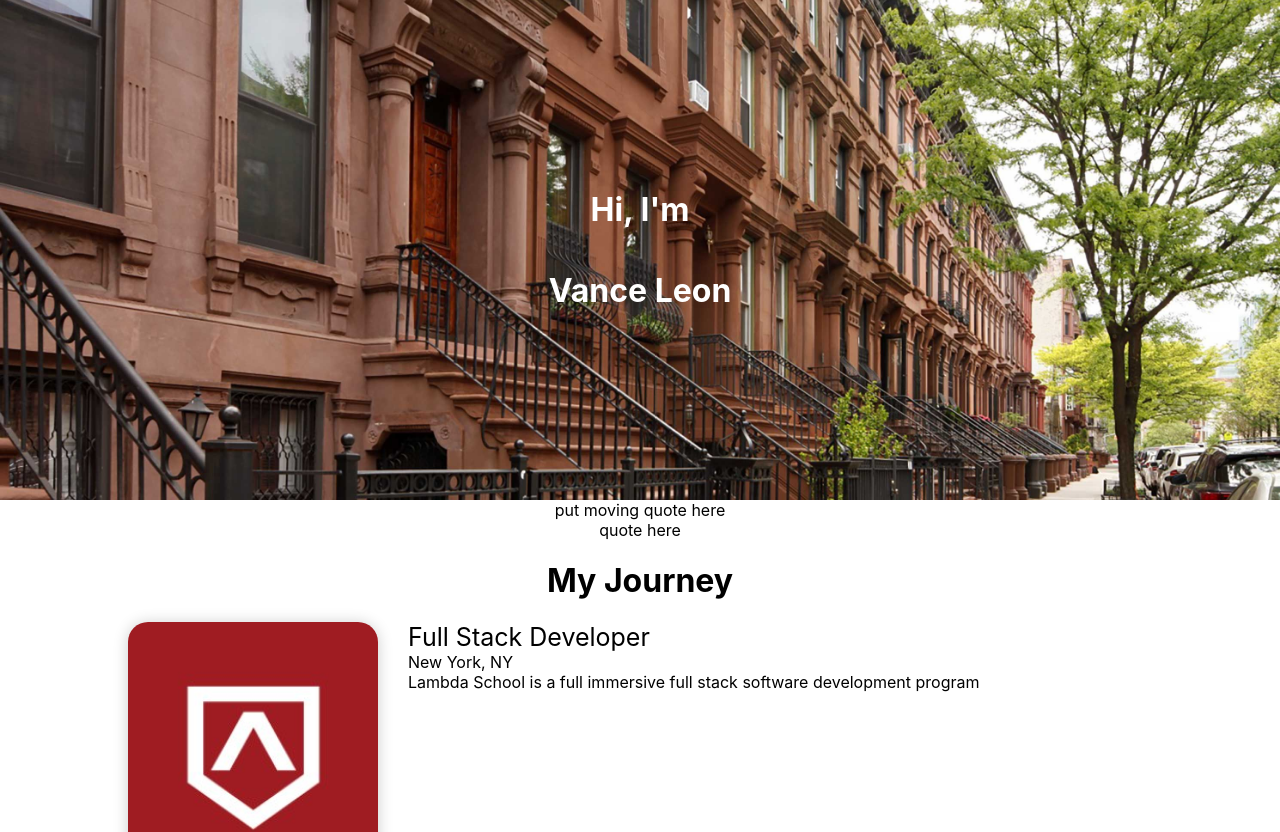
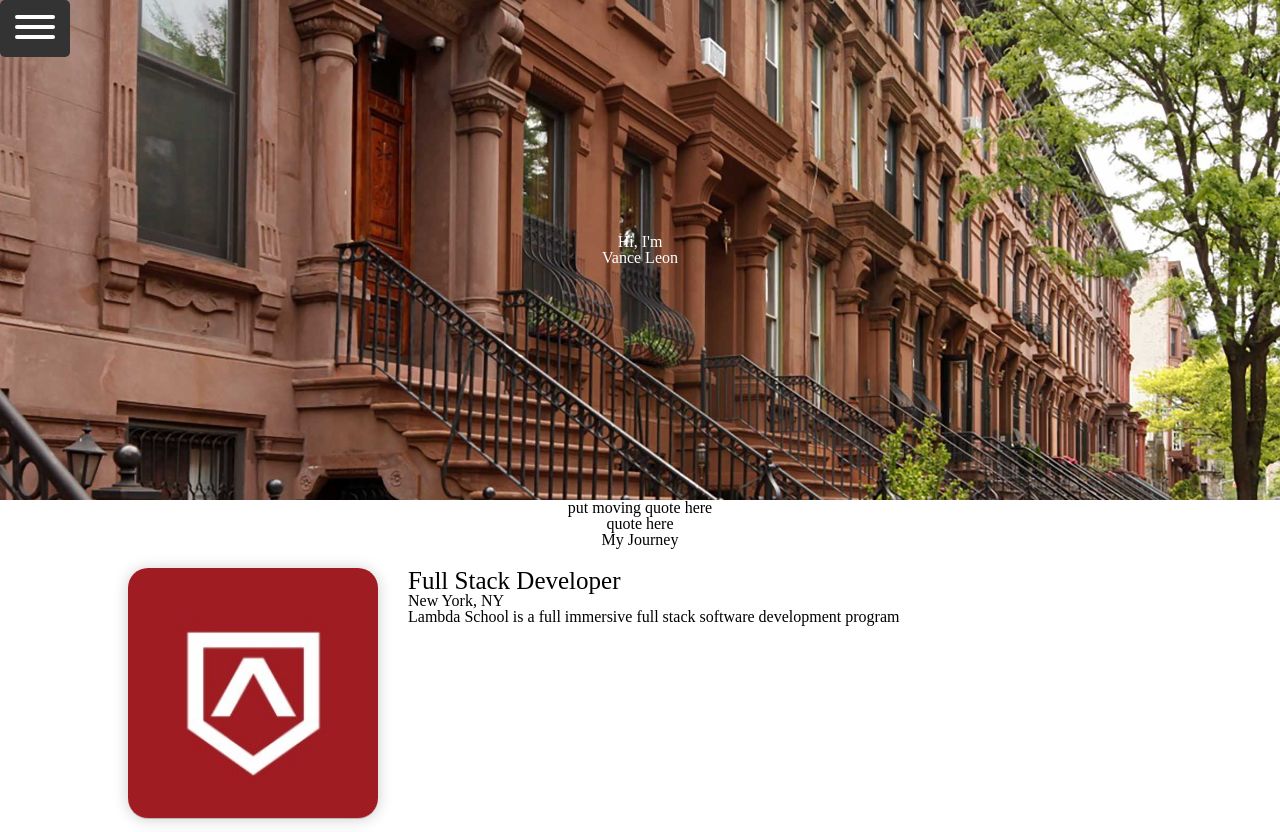
Before and after one commit to vanceleon/Portfolio_Site, a React (Create React App) app in the folder portfolio/: page / in a window 1280 px wide. Shown: the top 832 px of the page. Built offline with nearby package versions, Linux system fonts and the light colour scheme.

Commit message:
bypassed the header component and deleted header.js made styling edits to the parallax component

```diff
--- a/portfolio/src/App.js
+++ b/portfolio/src/App.js
@@ -1,5 +1,5 @@
 import React, { Component } from 'react';
-import Header from './Components/Header';
+import HeaderParallax from './Components/Parallax';
 import NavMenu from './Components/NavBar';
 import Experience from './Components/Experience';
 import Projects from './Components/Projects';
@@ -13,7 +13,7 @@
       <div className='App'>
         <div className='header-view'>
           <NavMenu />
-          <Header />
+          <HeaderParallax />
         </div>
         <div className='portfolio-container'>
           <Quotes />
--- a/portfolio/src/Components/Header.js
+++ /dev/null
@@ -1,11 +0,0 @@
-import React from 'react';
-import HeaderParallax from './Parallax';
-
-const Header = () => {
-  return (
-    <div className='title'>
-      <HeaderParallax />
-    </div>
-  );
-};
-export default Header;
--- a/portfolio/src/Components/Parallax.js
+++ b/portfolio/src/Components/Parallax.js
@@ -7,6 +7,8 @@
       <Parallax
         className='parallax-headshot'
         bgImage={require('../img/harlem-brownstones-trees-pano.jpg')}
+
+        strength={500}
       >
         <div className='profile-name' style={{height: '300px'}}>
           <h1>Hi, I'm</h1>
--- a/portfolio/src/css/App.css
+++ b/portfolio/src/css/App.css
@@ -1,3 +1,53 @@
+/* http://meyerweb.com/eric/tools/css/reset/
+   v2.0 | 20110126
+   License: none (public domain)
+*/
+
+html, body, div, span, applet, object, iframe,
+h1, h2, h3, h4, h5, h6, p, blockquote, pre,
+a, abbr, acronym, address, big, cite, code,
+del, dfn, em, img, ins, kbd, q, s, samp,
+small, strike, strong, sub, sup, tt, var,
+b, u, i, center,
+dl, dt, dd, ol, ul, li,
+fieldset, form, label, legend,
+table, caption, tbody, tfoot, thead, tr, th, td,
+article, aside, canvas, details, embed,
+figure, figcaption, footer, header, hgroup,
+menu, nav, output, ruby, section, summary,
+time, mark, audio, video {
+	margin: 0;
+	padding: 0;
+	border: 0;
+	font-size: 100%;
+	font: inherit;
+	vertical-align: baseline;
+}
+/* HTML5 display-role reset for older browsers */
+article, aside, details, figcaption, figure,
+footer, header, hgroup, menu, nav, section {
+	display: block;
+}
+body {
+	line-height: 1;
+}
+ol, ul {
+	list-style: none;
+}
+blockquote, q {
+	quotes: none;
+}
+blockquote:before, blockquote:after,
+q:before, q:after {
+	content: '';
+	content: none;
+}
+table {
+	border-collapse: collapse;
+	border-spacing: 0;
+}
+
+
 .App {
   text-align: center;
   position: relative;
@@ -27,6 +77,7 @@
   /* border: 1px solid orange; */
   display: flex;
   position: fixed;
+  z-index: 20;
 
 }
 
```
